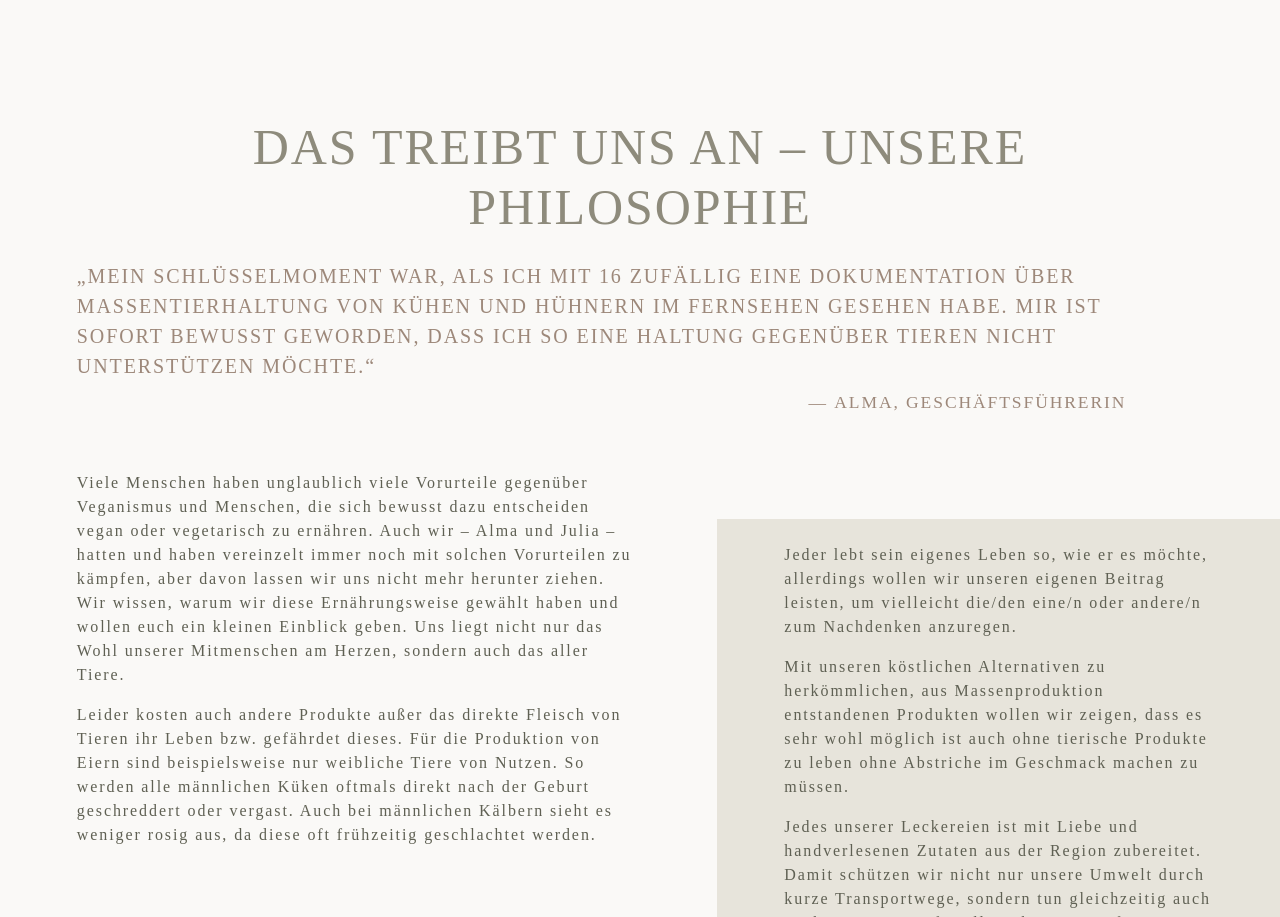
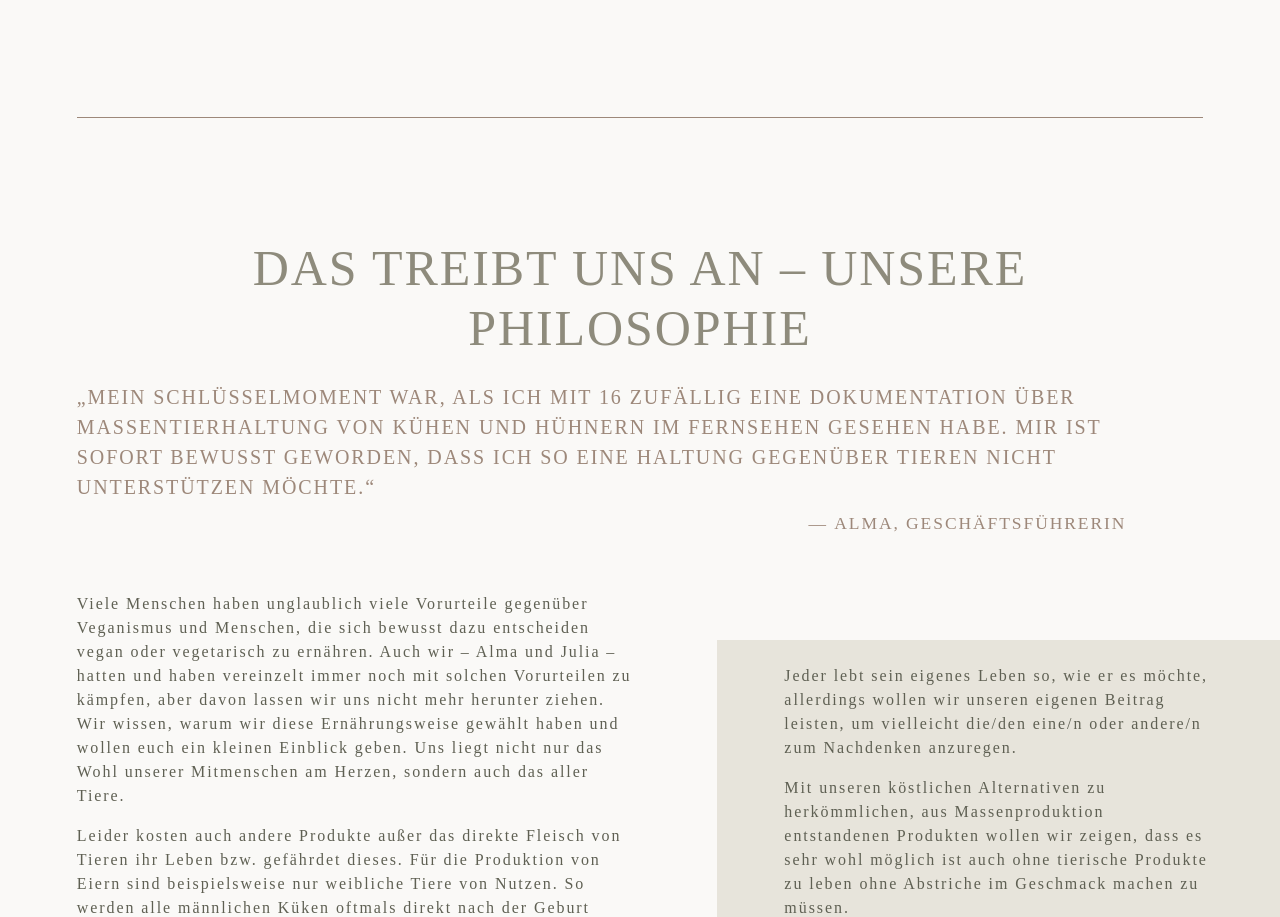
Before and after one commit to doriengr/thesis-bootstrap, a website: page index.html in a window 1280 px wide. Shown: the part 2391-3308 px from the top of the page. Drawn offline with nearby package versions, Linux system fonts and the light colour scheme; a web font is replaced by a local one.

Commit message:
Add sectionline

```diff
--- a/index.html
+++ b/index.html
@@ -223,6 +223,8 @@
           </p>
         </div>
       </section>
+      <!-- sectionline -->
+      <hr class="sectionline my-20 my-md-25 my-lg-30 md-xxl-40">
       <!-- philosophy -->
       <section id="philosophy" class="grid my-20 my-md-25 my-lg-30 md-xxl-40">
         <h2 class="philosophy-headline text-center text-uppercase">Das treibt uns an – unsere Philosophie</h2>
--- /dev/null
+++ b/src/scss/components/_sectionline.scss
@@ -0,0 +1,4 @@
+.sectionline {
+  margin-left: 6%;
+  margin-right: 6%;
+}
--- a/src/scss/styles.scss
+++ b/src/scss/styles.scss
@@ -13,4 +13,5 @@
   "./components/history",
   "./components/navbar",
   "./components/origin",
+  "./components/sectionline",
   "./components/philosophy";
```
Also changed, not shown: build/styles.css.
